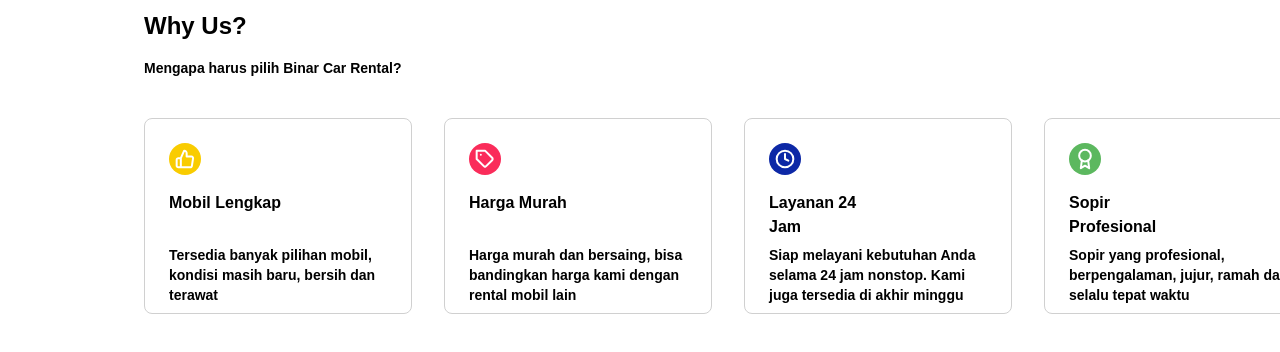
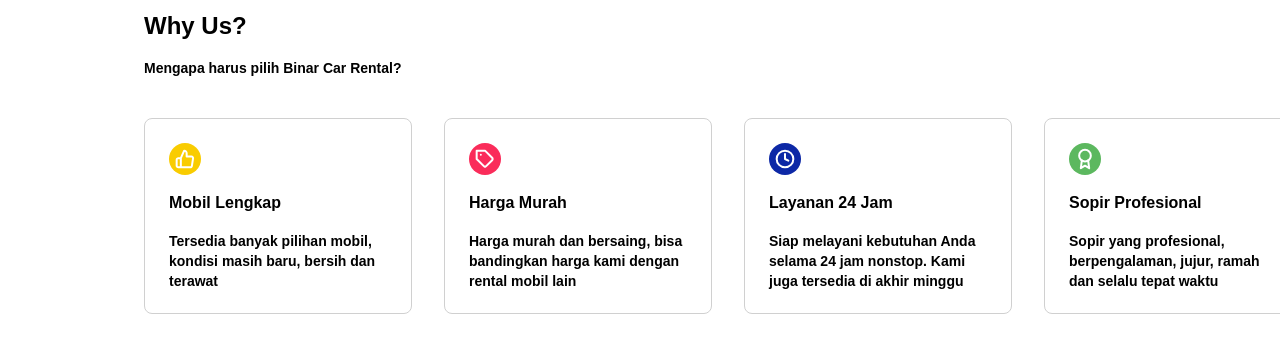
Before and after one commit to melindameike/project-kelompok, a plain HTML site: page index.html in a window 1280 px wide. Shown: the top 352 px of the page. Drawn offline with Linux system fonts and the light colour scheme.

Commit message:
memperbaiki margin dari detail card

```diff
--- a/style.css
+++ b/style.css
@@ -75,8 +75,8 @@ flex-grow: 0;
     /* Mobil Lengkap */
 
 
-width: 113px;
-height: 24px;
+width: 100%;
+height: auto;
 
 font-family: 'Arial';
 font-style: normal;
@@ -99,8 +99,8 @@ flex-grow: 0;
     /* Tersedia banyak pilihan mobil, kondisi masih baru, bersih dan terawat */
 
 
-width: 220px;
-height: 60px;
+width: 100%;
+height: auto;
 
 font-family: 'Arial';
 font-style: normal;
@@ -118,6 +118,7 @@ color: #000000;
 flex: none;
 order: 2;
 flex-grow: 0;
+margin:0 auto;
 }
 .card-container{
     display: flex;
```
